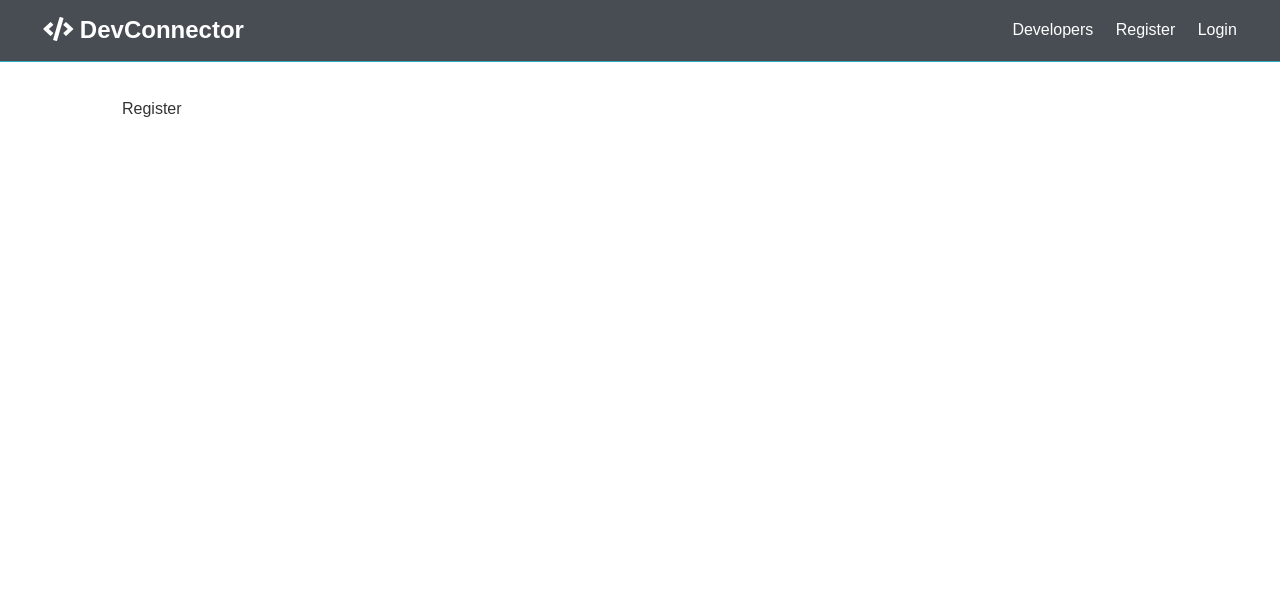
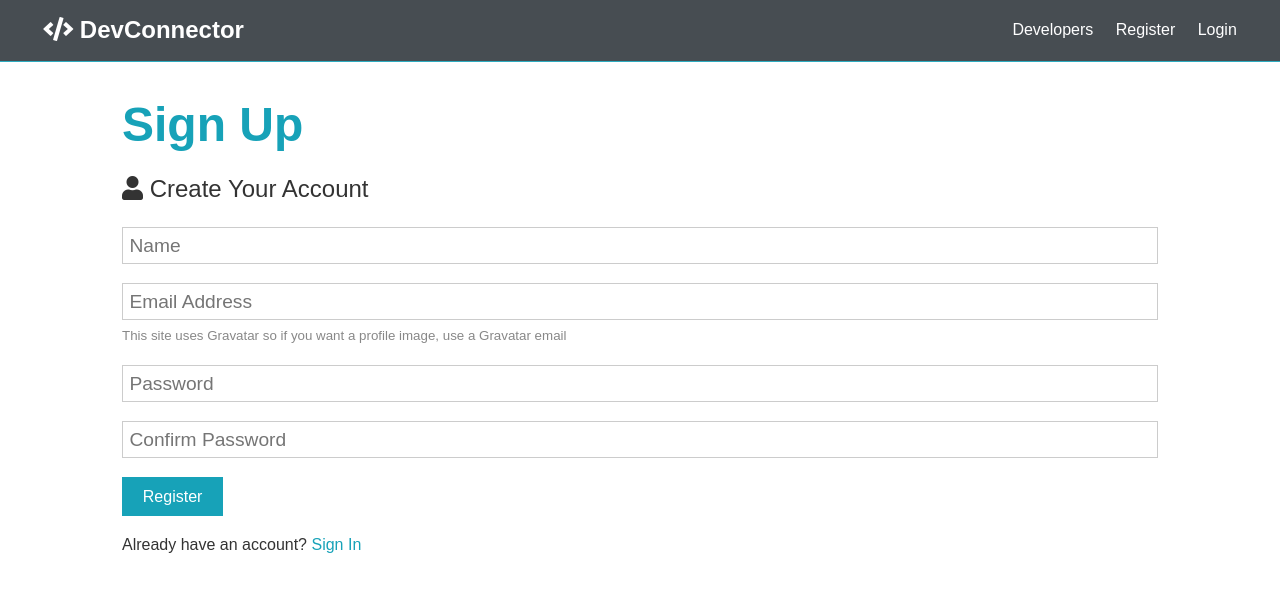
Before and after one commit to michaelwoo921/mern-app, a React (Create React App) app in the folder client/: page /register in a window 1280 px wide. Shown: the top 592 px of the page. Built offline with nearby package versions, Linux system fonts and the light colour scheme.

Commit message:
register and login returns token

```diff
--- a/client/src/components/auth/Login.tsx
+++ b/client/src/components/auth/Login.tsx
@@ -1,7 +1,78 @@
-import React from 'react';
+import React, { SyntheticEvent, useState } from 'react';
+import axios from 'axios';
+import { Link } from 'react-router-dom';
 
 function Login() {
-  return <section className="container">Login</section>;
+  const [formData, setFormData] = useState({
+    email: '',
+    password: '',
+  });
+  const { email, password } = formData;
+
+  function onChange(e: SyntheticEvent) {
+    setFormData({
+      ...formData,
+      [(e.target as HTMLInputElement).name]: (e.target as HTMLInputElement)
+        .value,
+    });
+  }
+
+  async function onSubmit(e: any) {
+    e.preventDefault();
+    console.log(formData);
+
+    try {
+      const config = {
+        headers: {
+          'Content-Type': 'application/json',
+        },
+      };
+      const body = JSON.stringify({ email, password });
+      const res = await axios.post('/api/auth', body, config);
+      console.log(res.data);
+    } catch (err: any) {
+      console.log(err.response.data);
+    }
+  }
+
+  return (
+    <section className="container">
+      <h1 className="large text-primary">Login </h1>
+      <p className="lead">
+        <i className="fas fa-user"></i> Login
+      </p>
+      <form className="form" action="create-profile.html" onSubmit={onSubmit}>
+        <div className="form-group">
+          <input
+            type="email"
+            placeholder="Email Address"
+            name="email"
+            value={email}
+            onChange={onChange}
+          />
+          <small className="form-text">
+            This site uses Gravatar so if you want a profile image, use a
+            Gravatar email
+          </small>
+        </div>
+        <div className="form-group">
+          <input
+            type="password"
+            placeholder="Password"
+            name="password"
+            value={password}
+            onChange={onChange}
+            minLength={6}
+          />
+        </div>
+
+        <input type="submit" className="btn btn-primary" value="Login" />
+      </form>
+      <p className="my-1">
+        Do not have an account? <Link to="/register">Register</Link>
+      </p>
+    </section>
+  );
 }
 
 export default Login;
--- a/client/src/components/auth/Register.tsx
+++ b/client/src/components/auth/Register.tsx
@@ -1,7 +1,102 @@
-import React from 'react';
+import React, { SyntheticEvent, useState } from 'react';
+import axios from 'axios';
+import { Link } from 'react-router-dom';
 
 function Register() {
-  return <section className="container">Register</section>;
+  const [formData, setFormData] = useState({
+    email: '',
+    password: '',
+    name: '',
+    password2: '',
+  });
+  const { email, name, password, password2 } = formData;
+
+  function onChange(e: SyntheticEvent) {
+    setFormData({
+      ...formData,
+      [(e.target as HTMLInputElement).name]: (e.target as HTMLInputElement)
+        .value,
+    });
+  }
+
+  async function onSubmit(e: any) {
+    e.preventDefault();
+    console.log(formData);
+    if (password !== password2) {
+      console.log('password do not match');
+    } else {
+      try {
+        const config = {
+          headers: {
+            'Content-Type': 'application/json',
+          },
+        };
+        const body = JSON.stringify({ email, password, name });
+        const res = await axios.post('/api/users', body, config);
+        console.log(res.data);
+      } catch (err: any) {
+        console.log(err.response.data);
+      }
+    }
+  }
+
+  return (
+    <section className="container">
+      <h1 className="large text-primary">Sign Up</h1>
+      <p className="lead">
+        <i className="fas fa-user"></i> Create Your Account
+      </p>
+      <form className="form" action="create-profile.html" onSubmit={onSubmit}>
+        <div className="form-group">
+          <input
+            type="text"
+            placeholder="Name"
+            name="name"
+            required
+            value={name}
+            onChange={onChange}
+          />
+        </div>
+        <div className="form-group">
+          <input
+            type="email"
+            placeholder="Email Address"
+            name="email"
+            value={email}
+            onChange={onChange}
+          />
+          <small className="form-text">
+            This site uses Gravatar so if you want a profile image, use a
+            Gravatar email
+          </small>
+        </div>
+        <div className="form-group">
+          <input
+            type="password"
+            placeholder="Password"
+            name="password"
+            value={password}
+            onChange={onChange}
+            minLength={6}
+          />
+        </div>
+        <div className="form-group">
+          <input
+            type="password"
+            placeholder="Confirm Password"
+            name="password2"
+            value={password2}
+            onChange={onChange}
+            minLength={6}
+          />
+        </div>
+        <input type="submit" className="btn btn-primary" value="Register" />
+      </form>
+      <p className="my-1">
+        Already have an account? <Link to="/login">Sign In</Link>
+      </p>
+    </section>
+  );
 }
 
 export default Register;
--- a/package.json
+++ b/package.json
@@ -6,7 +6,7 @@
   "scripts": {
     "server": "npx tsc && node dist/server.js",
     "client": "npm run start --prefix client",
-    "dev": "npm run client && npm run server"
+    "dev": "concurrently \"npm run server\" \"npm run client\""
   },
   "author": "Michael Woo",
   "license": "MIT",
@@ -25,6 +25,7 @@
     "@types/express": "^4.17.13",
     "@types/gravatar": "^1.8.3",
     "@types/jsonwebtoken": "^8.5.6",
+    "concurrently": "^7.0.0",
     "ts-node": "^10.4.0",
     "typescript": "^4.5.4"
   }
```
Also changed, not shown: 1 other file (tests, documents, lock files or other folders).
